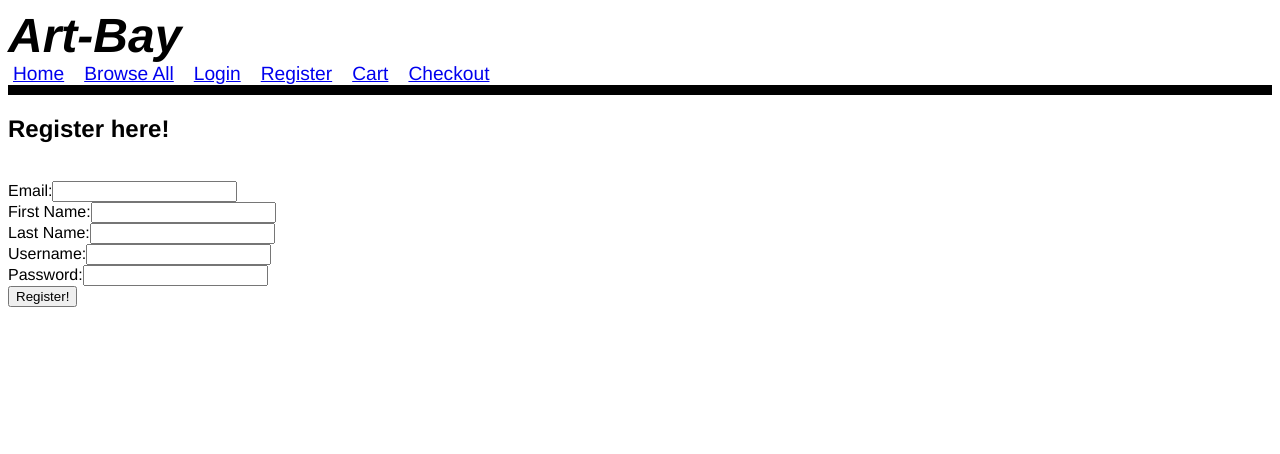
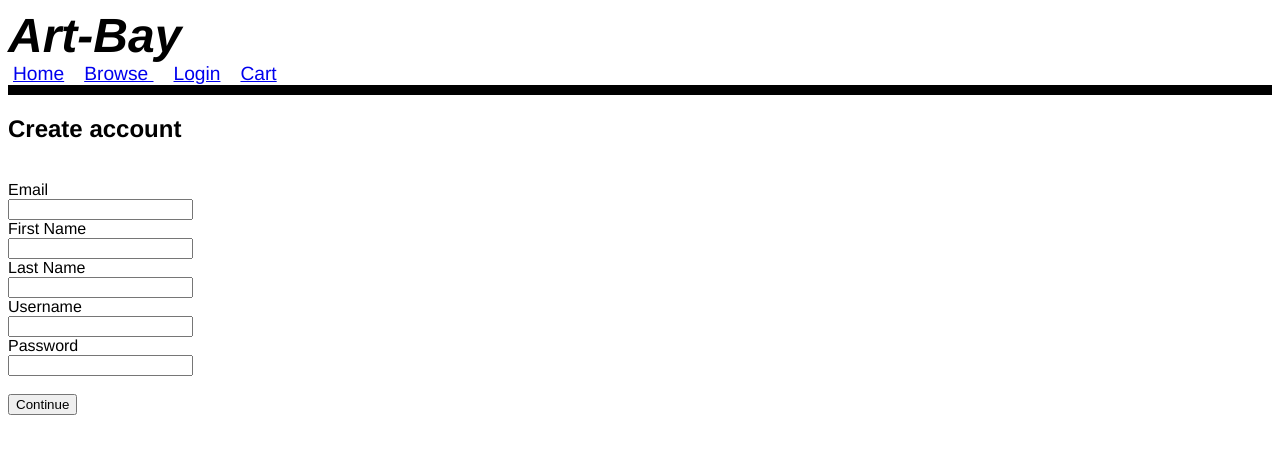
Before and after one commit to ngolebiewski/Art-Bay-v2, a React (Vite) app: page /register in a window 1280 px wide. Shown: the top 454 px of the page. Built offline with nearby package versions, Linux system fonts and the light colour scheme; a web font is replaced by a local one.

Commit message:
registration works and NAV updated

```diff
--- a/src/client/App.jsx
+++ b/src/client/App.jsx
@@ -1,11 +1,12 @@
 import { Route, Routes } from 'react-router-dom';
 import Navigation from './Navigation.jsx';
+import Header from './Header.jsx';
 import Home from './Home.jsx';
 import Artwork from './Artwork.jsx';
 import ArtworkDetail from './ArtworkDetail.jsx';
 import LoginForm from './LoginForm.jsx';
 import Register from './Register.jsx';
-import Header from './Header.jsx';
+import WelcomeUser from './WelcomeUser.jsx';
 import Cart from './Cart.jsx';
 import Checkout from './Checkout.jsx';
 
@@ -27,6 +28,7 @@ const App = () =>{
           <Route path='/checkout' element={<Checkout />} />
           <Route path='/login' element={<LoginForm />} />
           <Route path='/register' element={<Register />} />
+          <Route path='/welcome' element={<WelcomeUser />} />
 
         </Routes>
 
--- a/src/client/LoginForm.jsx
+++ b/src/client/LoginForm.jsx
@@ -1,4 +1,5 @@
 import React, { useState } from "react";
+import { Link } from "react-router-dom";
 
 const LoginForm = () => {
   const [username, setUsername] = useState("");
@@ -12,20 +13,22 @@ const LoginForm = () => {
 
   return (
     <>
-      <h2>Login or Register!</h2>
+      <h2>Sign In</h2>
       <form onSubmit={handleSubmit}>
         <label>
-            Username:
+          Username
+          <br />
           <input
             type="text"
             value={username}
-                onChange={(e) => setUsername(e.target.value)}                            // takes what the user typed in and puts it in the state
-                required                                                                 // must provide username to submit - same for password below
+            onChange={(e) => setUsername(e.target.value)} // takes what the user typed in and puts it in the state
+            required // must provide username to submit - same for password below
           />
         </label>
         <br />
         <label>
-            password:
+          password
+          < br/>
           <input
             type="password"
             value={password}
@@ -34,10 +37,12 @@ const LoginForm = () => {
           />
         </label>
         <br />
-        <button type = "submit"> Login!</button>
-        {/* <Link to="/registration">                                                   // add registration feature / route later
-            <button type="button">Sign up!</button>                                     // also need to import Link from react router
-        </Link> */}
+        <br />
+        <button type="submit"> Login!</button>
+        <p>New to ArtBay?</p>
+        <Link to="/Register">
+          <button>Register!</button>
+        </Link>
       </form>
     </>
   );
--- a/src/client/Navigation.jsx
+++ b/src/client/Navigation.jsx
@@ -9,14 +9,21 @@ const Navigation = () => {
     <>
   <nav>
     <Link className='nav-link' to='/'>Home</Link>
-    <Link className='nav-link' to='/artwork'>Browse All</Link>
+    <Link className='nav-link' to='/artwork'>Browse </Link>
     <Link className='nav-link' to='/login'>Login</Link>
-    <Link className='nav-link' to='/register'>Register</Link>
     <Link className='nav-link' to='/cart'>Cart</Link>
-    <Link className='nav-link' to='/checkout'>Checkout</Link>
+    {/* <Link className='nav-link' to='/register'>Register</Link> */}
+    {/* <Link className='nav-link' to='/checkout'>Checkout</Link> */}
   </nav>
   </>
   )
 }
 
 export default Navigation
+
+
+// I commented out 2 of the links above^^
+// I think 'login' should take the user to 'register' if they click the button on the login page - rather than be its own NAV
+// in the same regard, 'checkout' should be within 'cart' and not on the NAV either
+// maybe we have a fake 'help' or 'contants' now that we have all this room on the NAV
+// or maybe the instead of that we put a search bar?
--- a/src/client/Register.jsx
+++ b/src/client/Register.jsx
@@ -1,29 +1,44 @@
 import React, { useState } from "react";
+import { useNavigate } from "react-router-dom";
+import axios from "axios";
 
 const Register = () => {
+  const navigate = useNavigate();
+
   const [email, setEmail] = useState("");
   const [firstName, setFirstName] = useState("");
   const [lastName, setLastName] = useState("");
   const [username, setUsername] = useState("");
   const [password, setPassword] = useState("");
 
-  const handleRegistrationSubmit = (e) => {
+  const handleRegistrationSubmit = async (e) => {
     e.preventDefault();
 
-    console.log("Registration Email Provided:", email);
-    console.log("Registration First Name Provided:", firstName);
-    console.log("Registration Last Name Provided:", lastName);
-    console.log("Registration Username Provided:", username);
-    console.log("Registration Password Provided:", password);
+    try {
+      const response = await axios.post("/auth/register", {
+        email,
+        firstName,
+        lastName,
+        username,
+        password,
+      });
+
+      const token = response.data.token;
+      localStorage.setItem("TOKEN", token);
+      navigate("/welcome");
+    } catch (error) {
+      console.error("Error - Could Not Register New User", error);
+    }
   };
 
   return (
     <>
-      <h2>Register here!</h2>
+      <h2>Create account</h2>
       <br />
       <form onSubmit={handleRegistrationSubmit}>
         <label>
-          Email:
+          Email
+          <br />
           <input
             type="email"
             value={email}
@@ -34,7 +49,8 @@ const Register = () => {
         <br />
 
         <label>
-          First Name:
+          First Name
+          <br />
           <input
             type="text"
             value={firstName}
@@ -45,7 +61,8 @@ const Register = () => {
         <br />
 
         <label>
-          Last Name:
+          Last Name
+          <br />
           <input
             type="text"
             value={lastName}
@@ -56,7 +73,7 @@ const Register = () => {
         <br />
 
         <label>
-          Username:
+          Username <br />
           <input
             type="text"
             value={username}
@@ -67,7 +84,8 @@ const Register = () => {
         <br />
 
         <label>
-          Password:
+          Password
+          <br />
           <input
             type="password"
             value={password}
@@ -76,8 +94,8 @@ const Register = () => {
           />
         </label>
         <br />
-
-        <button type="submit">Register!</button>
+        <br />
+        <button type="submit">Continue</button>
       </form>
     </>
   );
--- /dev/null
+++ b/src/client/WelcomeUser.jsx
@@ -0,0 +1,19 @@
+import React from "react";
+import { Link } from "react-router-dom";
+
+// Ideally this will take them to the version of the home page that says their name at the top or somthing along those lines
+// Or we can remove the button and make it to where this page automatically reidirects after a few seconds
+
+const WelcomeUser = () => {
+  return (
+    <>
+      <h1> Welcome to ArtBay "newUser" !! 🎉</h1>
+      <br />
+      <Link to="/">
+        <button>Continue</button>
+      </Link>
+    </>
+  );
+};
+
+export default WelcomeUser;
--- a/src/server/auth_routes/registerRoute.js
+++ b/src/server/auth_routes/registerRoute.js
@@ -20,6 +20,7 @@ router.post('/', async (req, res) => {
         isAdmin: false,
       },
     });
+    console.log("NEW USER", newUser)
     const token = jwt.sign({id: newUser.id, username: newUser.username}, process.env.JWT_SECRET)
     res.status(201).send({token})
 
```
Also changed, not shown: src/server/auth_routes/auth.js (+11 -11 lines). Lines whose indentation alone changed are shown as unchanged.
